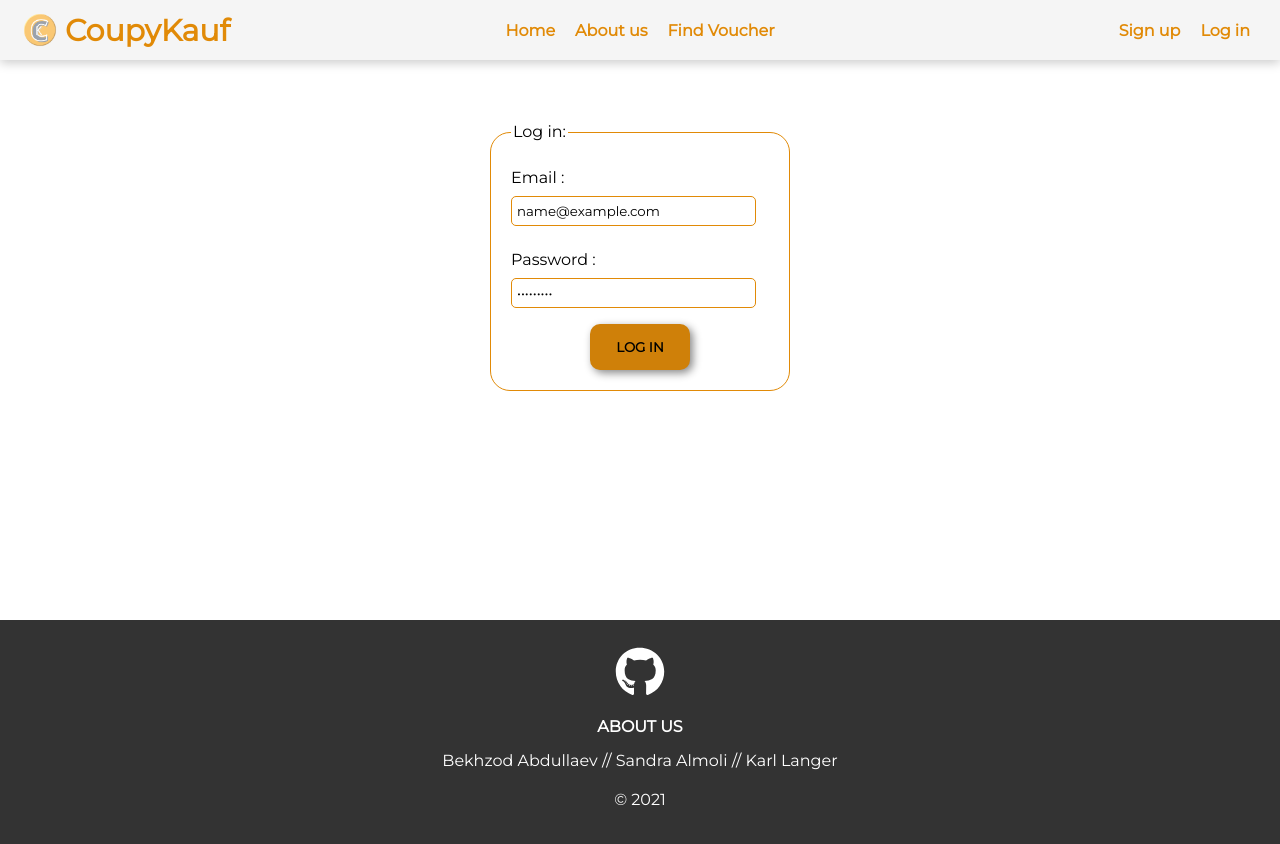
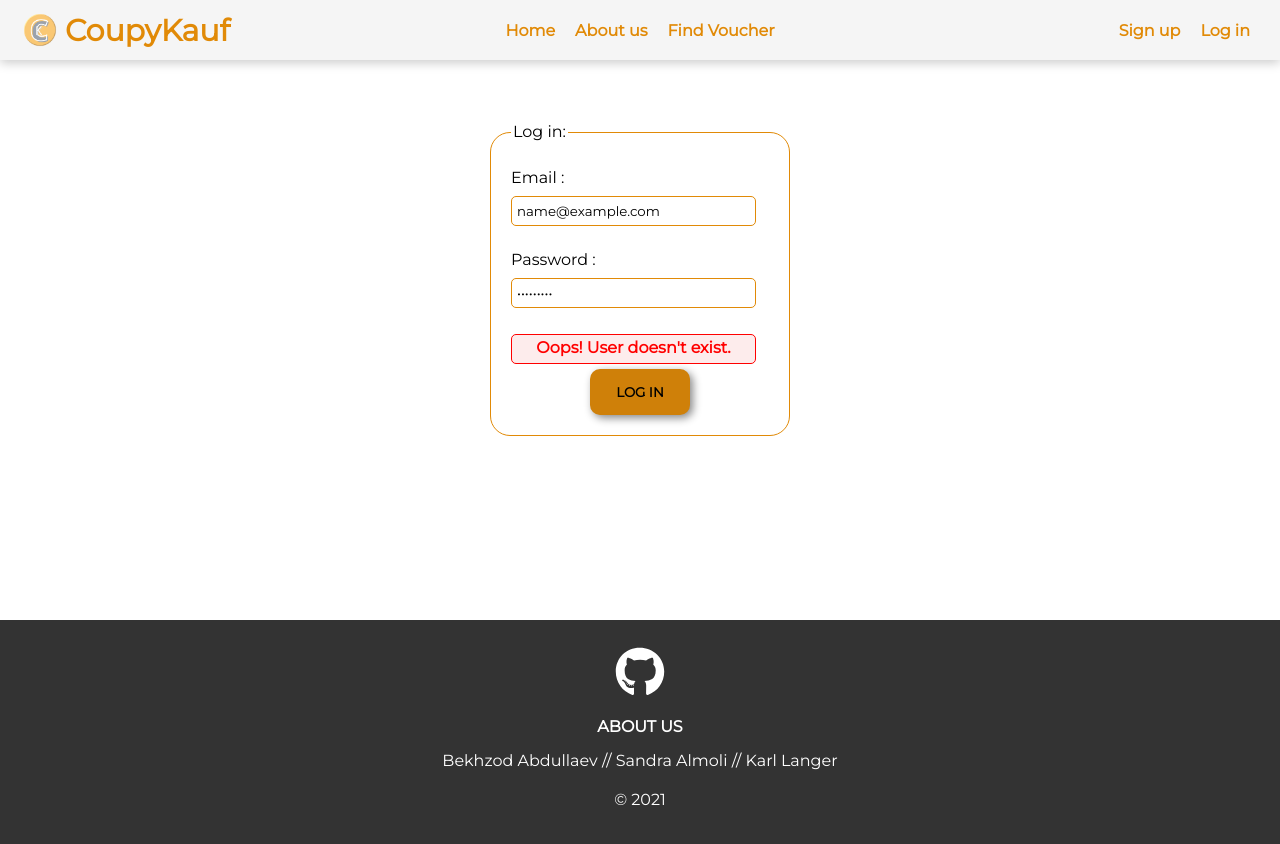
Before and after one commit to bekhzod-ab/coupykauf.io, a React (Create React App) app in the folder front-end/: page /login in a window 1280 px wide. Both pictures are taken after typing "name@example.com", "Sample123" into the empty fields and a click on the button "LOG IN". Shown: the top 844 px of the page. Built offline with nearby package versions, Linux system fonts and the light colour scheme; no server answers.

Commit message:
login user doesn't exist and bic to uppercase

```diff
--- a/front-end/src/components/AccountDetails.js
+++ b/front-end/src/components/AccountDetails.js
@@ -54,8 +54,8 @@ const AccountDetails = () => {
                     <form className="acc-form"onSubmit={submitHandler}>
                         <fieldset disabled = {!edit}>
                             <label className="subheading" for="fname">Registration number:</label><input type="text" id="fname" value={postRnumber}  onChange={(e) => {setPostRnumber(e.target.value)}}></input><br/><br/>
-                            <label className="subheading" for="iban">IBAN:</label><input type="text" id="iban" value={postIban}  onChange={(e) => setPostIban(e.target.value)}></input><br/><br/>
-                            <label className="subheading" for="bic">BIC:</label><input type="text" id="bic" value={postBic} onChange={(e) => setPostBic(e.target.value)}></input><br/><br/>
+                            <label className="subheading" for="iban">IBAN:</label><input className="account" type="text" id="iban" value={postIban}  onChange={(e) => setPostIban(e.target.value)}></input><br/><br/>
+                            <label className="subheading" for="bic">BIC:</label><input className="account" type="text" id="bic" value={postBic} onChange={(e) => setPostBic(e.target.value)}></input><br/><br/>
                            <input type="submit" value="SAVE" className="save"/>
                         </fieldset>
 
--- a/front-end/src/components/profileDetails.css
+++ b/front-end/src/components/profileDetails.css
@@ -84,6 +84,10 @@ p {
     margin-bottom: 40px;
 }
 
+.account {
+    text-transform: uppercase;
+}
+
 .delete-acc {
     padding: 20px;
     display: flex;
--- a/front-end/src/index.css
+++ b/front-end/src/index.css
@@ -185,7 +185,7 @@ main {
     margin-top: 10px;
 }
 
-.fieldset input {
+.fieldset input, .fieldset .doesnt-exist{
     padding: 5px;
     border-radius: 5px;
     width: 95%;
@@ -215,3 +215,12 @@ main {
     background-color:  #cf8009;
 
 }
+
+.doesnt-exist {
+    border: 1px solid red !important;
+    text-align: center;
+    color: red;
+    font-weight: bold;
+    margin-bottom: 5px;
+    background-color: rgb(253, 236, 236);
+}
--- a/front-end/src/pages/LoginPage.js
+++ b/front-end/src/pages/LoginPage.js
@@ -9,7 +9,8 @@ const LoginPage = ({Stoken, setStoken}) => {
 
     const [email, setEmail] = useState("");
     const [password, setPassword] = useState("");
-    const history = useHistory()
+    const [userExists, setUserExists] = useState(true);
+    const history = useHistory();
 
     useEffect(() => {
       if(loggedIn) {
@@ -29,6 +30,10 @@ const LoginPage = ({Stoken, setStoken}) => {
         .then(()=> {
             checkCookie()
             history.push("/profile")})
+        .catch((err) =>
+        console.log(err.message),
+        setUserExists(false)
+        )
     }
     return (
         <div className="login-page">
@@ -44,6 +49,7 @@ const LoginPage = ({Stoken, setStoken}) => {
                 <label>Password : </label>
                 <input type="password" placeholder="Enter Password" name="password" required value={password} onChange={(e)=> {setPassword(e.target.value)}}/>
                 <br/>
+                {userExists === false ? <div className="doesnt-exist">Oops! User doesn't exist.</div>: null}
                 <button type="submit">LOG IN</button>
             </fieldset>
             </form>
```
